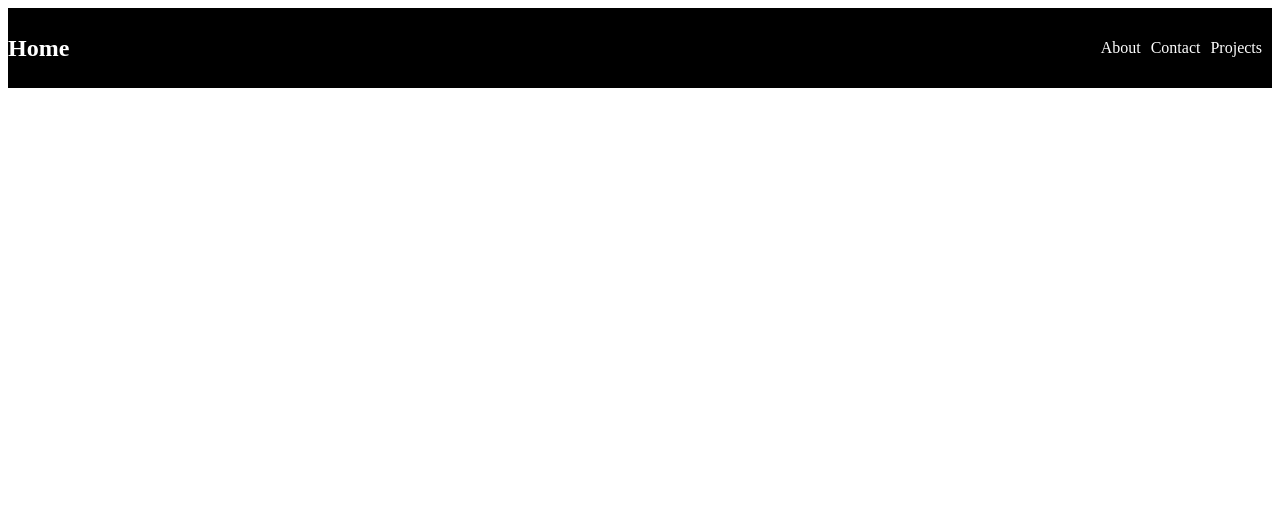
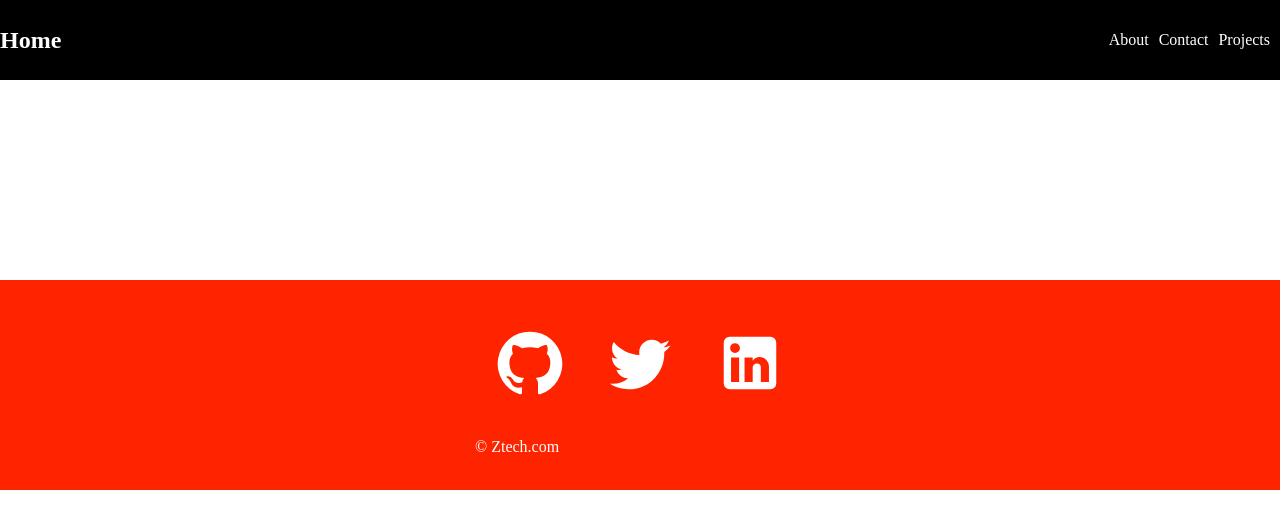
Before and after one commit to ZEscanor/Portfolio, a React (Create React App) app in the folder my-app/: page / in a window 1280 px wide. Shown: the top 528 px of the page. Built offline with nearby package versions, Linux system fonts and the light colour scheme.

Commit message:
nav and footer

```diff
--- a/my-app/package.json
+++ b/my-app/package.json
@@ -3,8 +3,12 @@
   "version": "0.1.0",
   "private": true,
   "dependencies": {
+    "@emotion/react": "^11.9.3",
+    "@emotion/styled": "^11.9.3",
     "@fortawesome/free-brands-svg-icons": "^6.1.1",
     "@fortawesome/free-solid-svg-icons": "^6.1.1",
+    "@mui/icons-material": "^5.8.4",
+    "@mui/material": "^5.9.2",
     "@testing-library/jest-dom": "^5.16.4",
     "@testing-library/react": "^13.2.0",
     "@testing-library/user-event": "^13.5.0",
--- /dev/null
+++ b/my-app/src/App.css
@@ -0,0 +1,8 @@
+.App{
+    text-align:center;
+}
+
+body {
+    padding: 0;
+    margin: 0;
+}
--- a/my-app/src/App.js
+++ b/my-app/src/App.js
@@ -1,6 +1,8 @@
 import React from "react";
 import {BrowserRouter as Route, Routes, Router} from "react-router-dom";
 import NavBar from "./components/Nav/Nav.js";
+import Footer from "./components/Footer.js";
+import "./App.css";
 import Home from "./components/Home";
 import About from "./components/About";
 import Contact from "./components/contact";
@@ -30,6 +32,7 @@ function App() {
  <>
 
  <NavBar/>
+ <Footer/>
 
 
    </>
--- /dev/null
+++ b/my-app/src/components/Footer.css
@@ -0,0 +1,29 @@
+.footer {
+    width: 100%;
+    height: 200px;
+    background: #FF2400;
+    display: flex;
+    justify-content: center;
+    align-items: center;
+    flex-direction: column;
+    padding-top: 10px;
+    margin-top: 200px;
+}
+
+.socialMedia svg{
+    color:white;
+    margin: 20px;
+    font-size: 70px;
+    cursor: pointer;
+
+}
+
+.footer p{
+    color: white
+}
+
+@media only screen and (max-width: 600px){
+    .footer svg{
+        font-size: 50px;
+    }
+}
--- /dev/null
+++ b/my-app/src/components/Footer.js
@@ -0,0 +1,22 @@
+import React from "react";
+import TwitterIcon from '@mui/icons-material/Twitter';
+import GitHubIcon from '@mui/icons-material/GitHub';
+import LinkedInIcon from '@mui/icons-material/LinkedIn';
+import "./Footer.css";
+
+function Footer(){
+
+    return(
+        <div className="footer">
+            <div className="socialMedia">
+                <GitHubIcon/>
+                <TwitterIcon/>
+                <LinkedInIcon/>
+
+                <p> &copy; Ztech.com</p>
+            </div>
+        </div>
+    )
+}
+
+export default Footer;
--- /dev/null
+++ b/my-app/src/components/Nav/Nav.css
@@ -0,0 +1,15 @@
+#open{
+    height: 100vh
+}
+
+#open .Links {
+    flex-direction:column;
+    justify-content: flex-start;
+    margin-top: 100px;
+
+}
+
+#open a {
+    width:100%;
+    text-align: center;
+}
--- a/my-app/src/components/Nav/Nav.js
+++ b/my-app/src/components/Nav/Nav.js
@@ -1,21 +1,35 @@
 
-import React from 'react';
+import React, {useEffect, useState} from 'react';
+
+
 import { Nav, NavLink, Bars, NavMenu } from './NavElements';
+import "./Nav.css";
+import { useLocation } from 'react-router-dom';
 
 const NavBar = () => {
+  const [expand, setExpand] = useState(false);
+
+  const location = useLocation();
+
+  useEffect(() => {
+     setExpand(false);
+  },[location])
   return(
     <>
-    <Nav>
-        <NavLink to="/">
+    <Nav id={expand ? "open" : "close"}>
+
+        <NavLink className="Links" to="/">
          <h1>Home</h1>
         </NavLink>
-        <Bars />
+        <Bars onClick={()=> {
+          setExpand((prev)=> !prev);
+          }} />
         <NavMenu>
-        <NavLink to="about" activeStyle>About
+        <NavLink  className="Links" to="about" activeStyle>About
          </NavLink>
-        <NavLink to="/contact" activeStyle >Contact
+        <NavLink  className="Links" to="/contact" activeStyle >Contact
         </NavLink>
-        <NavLink to="/project/1"activeStyle>
+        <NavLink className="Links" to="/project/1"activeStyle>
                 Projects
         </NavLink>
         </NavMenu>
--- a/my-app/src/components/Nav/NavElements.js
+++ b/my-app/src/components/Nav/NavElements.js
@@ -17,6 +17,7 @@ display: flex;
 align-items: center;
 text-decoration: none;
 padding-right: 10px;
+width:100%
 height: 100%;
 cursor: pointer;
 `
```
Also changed, not shown: 1 other file (tests, documents, lock files or other folders).
